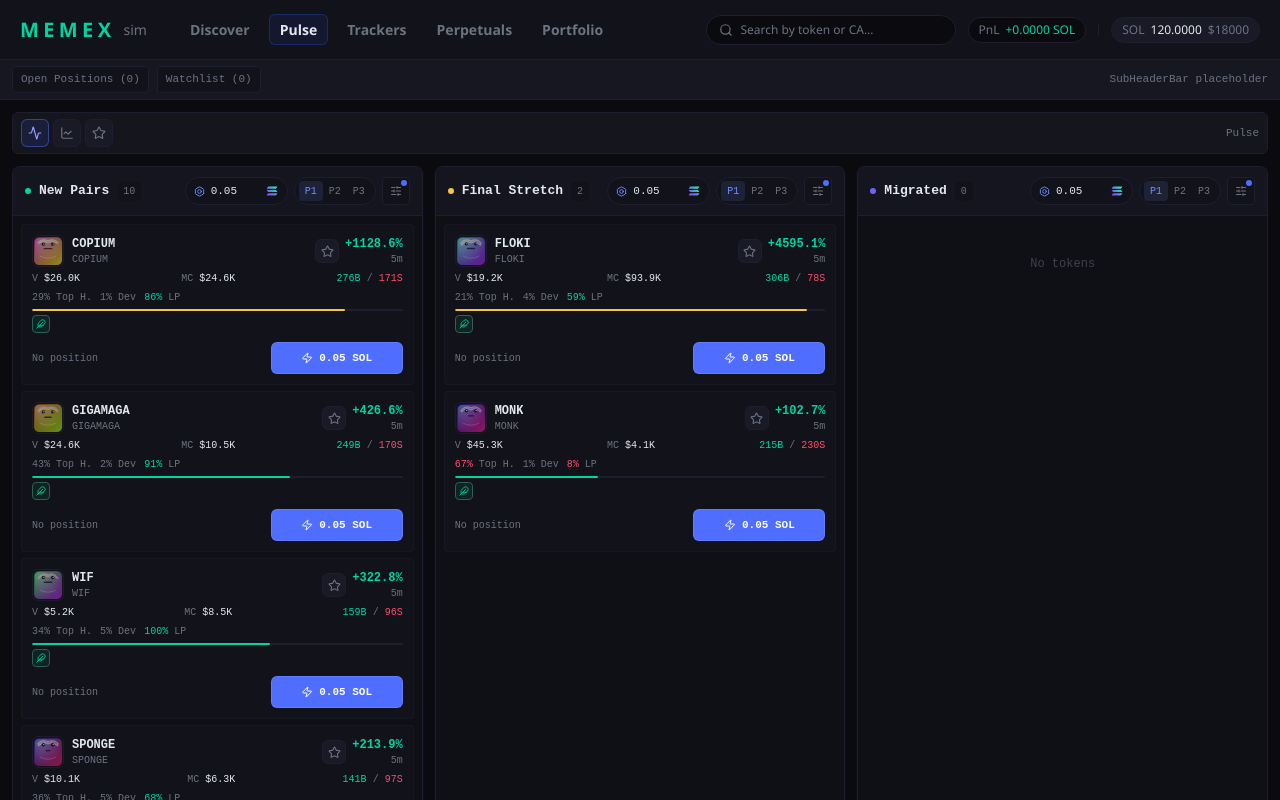
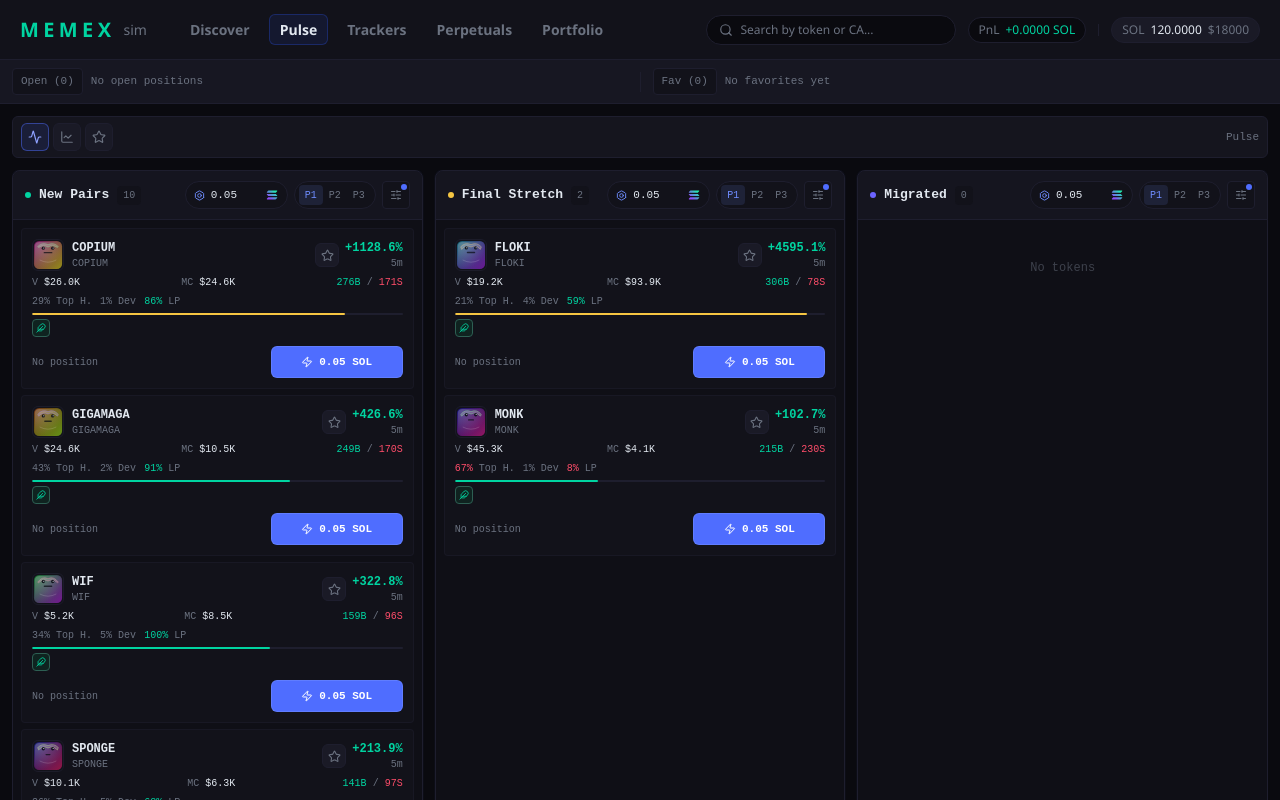
Before and after one commit to lotoos0/memex-sim, a React (Vite) app: page / in a window 1280 px wide. Built offline with nearby package versions, Linux system fonts and the light colour scheme.

Commit message:
feat(layout): wire SubHeaderBar counts and previews (fav/open) with token navigation

```diff
--- a/src/components/layout/SubHeaderBar.tsx
+++ b/src/components/layout/SubHeaderBar.tsx
@@ -1,12 +1,129 @@
+import { useMemo } from 'react';
+import { useNavigate } from 'react-router-dom';
+import HoverTooltip from '../ui/HoverTooltip';
+import { useFavoritesStore } from '../../store/favoritesStore';
+import { useTokenStore } from '../../store/tokenStore';
+import { useTradingStore } from '../../store/tradingStore';
+
+const PREVIEW_LIMIT = 5;
+
+function shortId(id: string): string {
+  if (id.length <= 10) return id;
+  return `${id.slice(0, 4)}...${id.slice(-4)}`;
+}
+
+function formatQty(qty: number): string {
+  if (!Number.isFinite(qty) || qty <= 0) return '0';
+  if (qty >= 1000) return `${(qty / 1000).toFixed(1)}k`;
+  if (qty >= 1) return qty.toFixed(0);
+  return qty.toFixed(2);
+}
+
 export default function SubHeaderBar() {
+  const navigate = useNavigate();
+  const favoriteIds = useFavoritesStore((s) => s.favoriteIds);
+  const quickPositionsByTokenId = useTradingStore((s) => s.quickPositionsByTokenId);
+  const tokensById = useTokenStore((s) => s.tokensById);
+  const setActiveToken = useTokenStore((s) => s.setActiveToken);
+
+  const openTokenIds = useMemo(() => {
+    const rows = Object.entries(quickPositionsByTokenId)
+      .filter(([, position]) => (position?.qty ?? 0) > 0)
+      .sort((a, b) => (b[1]?.updatedAtMs ?? 0) - (a[1]?.updatedAtMs ?? 0));
+    return rows.map(([tokenId]) => tokenId);
+  }, [quickPositionsByTokenId]);
+
+  const favoritePreviewIds = useMemo(
+    () => favoriteIds.slice(0, PREVIEW_LIMIT),
+    [favoriteIds]
+  );
+  const openPreviewIds = useMemo(
+    () => openTokenIds.slice(0, PREVIEW_LIMIT),
+    [openTokenIds]
+  );
+
+  const openToken = (tokenId: string) => {
+    if (!tokenId) return;
+    setActiveToken(tokenId);
+    navigate(`/token/${tokenId}`);
+  };
+
+  const onSectionClick = (section: 'open' | 'watchlist') => {
+    if (import.meta.env.DEV) {
+      // Placeholder for Krok 3 drawer launch.
+      console.info(`[SubHeaderBar] ${section} section clicked`);
+    }
+  };
+
   return (
-    <div className="sticky top-[60px] z-40 h-10 shrink-0 border-b border-ax-border bg-ax-surface2/85 backdrop-blur-sm">
-      <div className="mx-auto flex h-full w-full max-w-[1800px] items-center justify-between px-3">
-        <div className="flex items-center gap-2 text-[11px] text-ax-text-dim">
-          <span className="rounded border border-ax-border bg-ax-surface px-2 py-1">Open Positions (0)</span>
-          <span className="rounded border border-ax-border bg-ax-surface px-2 py-1">Watchlist (0)</span>
+    <div className="sticky top-[60px] z-40 h-11 shrink-0 border-b border-ax-border bg-ax-surface2/85 backdrop-blur-sm">
+      <div className="mx-auto flex h-full w-full max-w-[1800px] items-center gap-3 overflow-hidden px-3">
+        <div className="flex min-w-0 flex-1 items-center gap-2 overflow-hidden">
+          <HoverTooltip label="Active Positions">
+            <button
+              type="button"
+              onClick={() => onSectionClick('open')}
+              className="shrink-0 rounded border border-ax-border bg-ax-surface px-2 py-1 text-[11px] font-medium text-ax-text-dim hover:text-ax-text"
+            >
+              Open ({openTokenIds.length})
+            </button>
+          </HoverTooltip>
+          <div className="flex min-w-0 items-center gap-1 overflow-x-auto no-scrollbar">
+            {openPreviewIds.length === 0 ? (
+              <span className="text-[11px] text-ax-text-dim">No open positions</span>
+            ) : (
+              openPreviewIds.map((tokenId) => {
+                const token = tokensById[tokenId];
+                const label = token?.ticker || token?.name || shortId(tokenId);
+                const qty = quickPositionsByTokenId[tokenId]?.qty ?? 0;
+                return (
+                  <button
+                    key={`open-${tokenId}`}
+                    type="button"
+                    onClick={() => openToken(tokenId)}
+                    className="shrink-0 rounded border border-ax-border bg-ax-surface px-2 py-1 text-[11px] text-ax-text hover:border-[#4f6dff66]"
+                  >
+                    {label} <span className="text-ax-text-dim">({formatQty(qty)})</span>
+                  </button>
+                );
+              })
+            )}
+          </div>
         </div>
-        <span className="text-[11px] text-ax-text-dim">SubHeaderBar placeholder</span>
+
+        <div className="h-5 w-px shrink-0 bg-ax-border" />
+
+        <div className="flex min-w-0 flex-1 items-center gap-2 overflow-hidden">
+          <HoverTooltip label="Watchlist">
+            <button
+              type="button"
+              onClick={() => onSectionClick('watchlist')}
+              className="shrink-0 rounded border border-ax-border bg-ax-surface px-2 py-1 text-[11px] font-medium text-ax-text-dim hover:text-ax-text"
+            >
+              Fav ({favoriteIds.length})
+            </button>
+          </HoverTooltip>
+          <div className="flex min-w-0 items-center gap-1 overflow-x-auto no-scrollbar">
+            {favoritePreviewIds.length === 0 ? (
+              <span className="text-[11px] text-ax-text-dim">No favorites yet</span>
+            ) : (
+              favoritePreviewIds.map((tokenId) => {
+                const token = tokensById[tokenId];
+                const label = token?.ticker || token?.name || shortId(tokenId);
+                return (
+                  <button
+                    key={`fav-${tokenId}`}
+                    type="button"
+                    onClick={() => openToken(tokenId)}
+                    className="shrink-0 rounded border border-ax-border bg-ax-surface px-2 py-1 text-[11px] text-ax-text hover:border-[#f5c54288]"
+                  >
+                    {label}
+                  </button>
+                );
+              })
+            )}
+          </div>
+        </div>
       </div>
     </div>
   );
```
